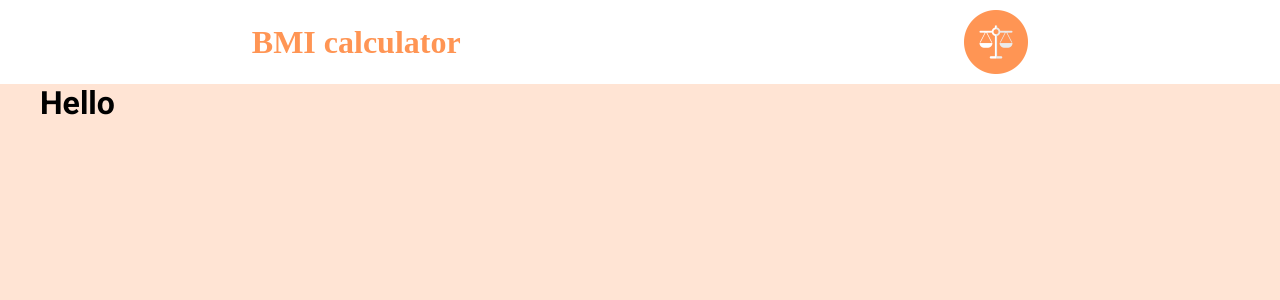
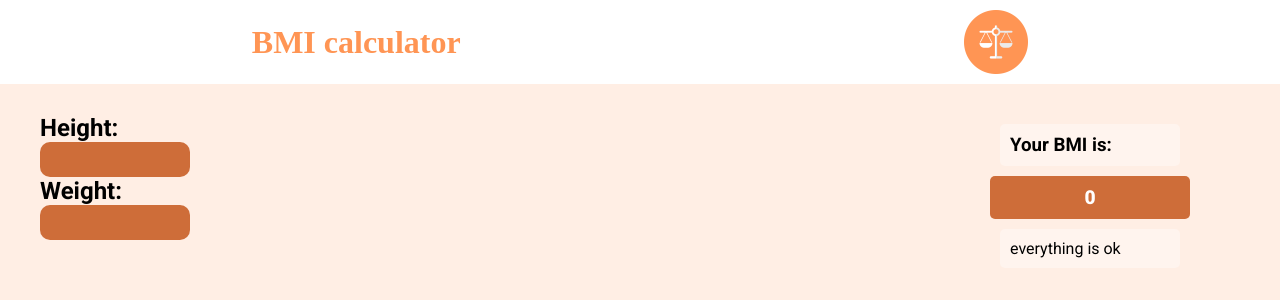
Before and after one commit to KarolKlimaszewski/bmi_calculator, a React app: page / in a window 1280 px wide. Shown: the top 300 px of the page. Built offline with nearby package versions, Linux system fonts and the light colour scheme.

Commit message:
Added inputs and calculation of BMI

```diff
--- a/src/components/bmi.jsx
+++ b/src/components/bmi.jsx
@@ -3,12 +3,55 @@ import ReactDOM from 'react-dom';
 export default class Bmi extends React.Component {
    constructor(props){
      super(props);
+     this.state = {
+         height: "",
+         weight: ""
+     }
+   }
 
-   }
+    handleHeightChange = (event) => {
+       if(event.target.value.match(/^[0-9]*$/)){
+           this.setState({
+               height: Number(event.target.value)
+           })
+       }
+    };
+
+    handleWeightChange = (event) => {
+        if(event.target.value.match(/^[0-9]*$/)){
+            this.setState({
+                weight: Number(event.target.value)
+            })
+        }
+    };
+
    render() {
+       //calculating value of BMI
+       let bmiVal = 0;
+       if(this.state.height !== "" && this.state.weight !== ""){
+           bmiVal = (this.state.weight / ((this.state.height / 100) * (this.state.height / 100)));
+       }
+
      return (
          <div className={"container"}>
-             <h1>Hello</h1>
+             <div className="bmi__inputs">
+                 <h2 className={"bmi__title"}>Height:</h2>
+                 <input value={this.state.height} className={"bmi__input"} type="text"
+                 onChange={this.handleHeightChange}/>
+                 <h2 className={"bmi__title"}>Weight:</h2>
+                 <input value={this.state.weight} className={"bmi__input"} type="text"
+                 onChange={this.handleWeightChange}/>
+             </div>
+             <div className="bmi__result">
+             <h3 className={"result__title"}>Your BMI is:</h3>
+             <p className="result__amount">
+                 {bmiVal}
+             </p>
+             <p className="result__category">
+                 everything is ok
+             </p>
+             </div>
+
          </div>
 
      )
--- a/src/scss/main.scss
+++ b/src/scss/main.scss
@@ -1,8 +1,9 @@
 @import url('https://fonts.googleapis.com/css?family=Roboto:300,400,700,900');
 
 $main-color: #ff9554;
-$main-color-light: lighten($main-color, 25%);
-$main-color-mixed: mix($main-color, green);
+$second-color: #FFEEE4;
+$third-color: #CE6D39;
+$font-color: #000000;
 
 @import 'header.scss';
 
@@ -13,11 +14,62 @@ $main-color-mixed: mix($main-color, green);
 }
 
 body{
-  background: $main-color-light;
+  background: $second-color;
 }
 
 .container{
   max-width: 1200px;
-  margin: 0 auto;
+  margin: 30px auto;
   font-family: 'Roboto', sans-serif;
+  display: flex;
+  justify-content: space-between;
 }
+
+.bmi__title{
+  color: $font-color;
+}
+
+.bmi__input{
+  border: none;
+  background-color: $third-color;
+  color: white;
+  padding: 10px;
+  width: 150px;
+  border-radius: 10px;
+  &:focus{
+    outline-color: $main-color;
+  }
+}
+
+.bmi__result{
+  color: $font-color;
+  width: 200px;
+  margin-right: 50px;
+  background: $second-color;
+}
+
+.result__title{
+  padding: 10px;
+  color: $font-color;
+  background: lighten($second-color, 2%);
+  border-radius: 5px;
+  margin: 10px;
+}
+
+.result__amount{
+  text-align: center;
+  padding: 10px;
+  background: $third-color;
+  border-radius: 5px;
+  color: white;
+  font-weight: 900;
+  font-size: 1.2em;
+}
+
+.result__category{
+  padding: 10px;
+  color: $font-color;
+  background: lighten($second-color, 2%);
+  border-radius: 5px;
+  margin: 10px;
+}
```
